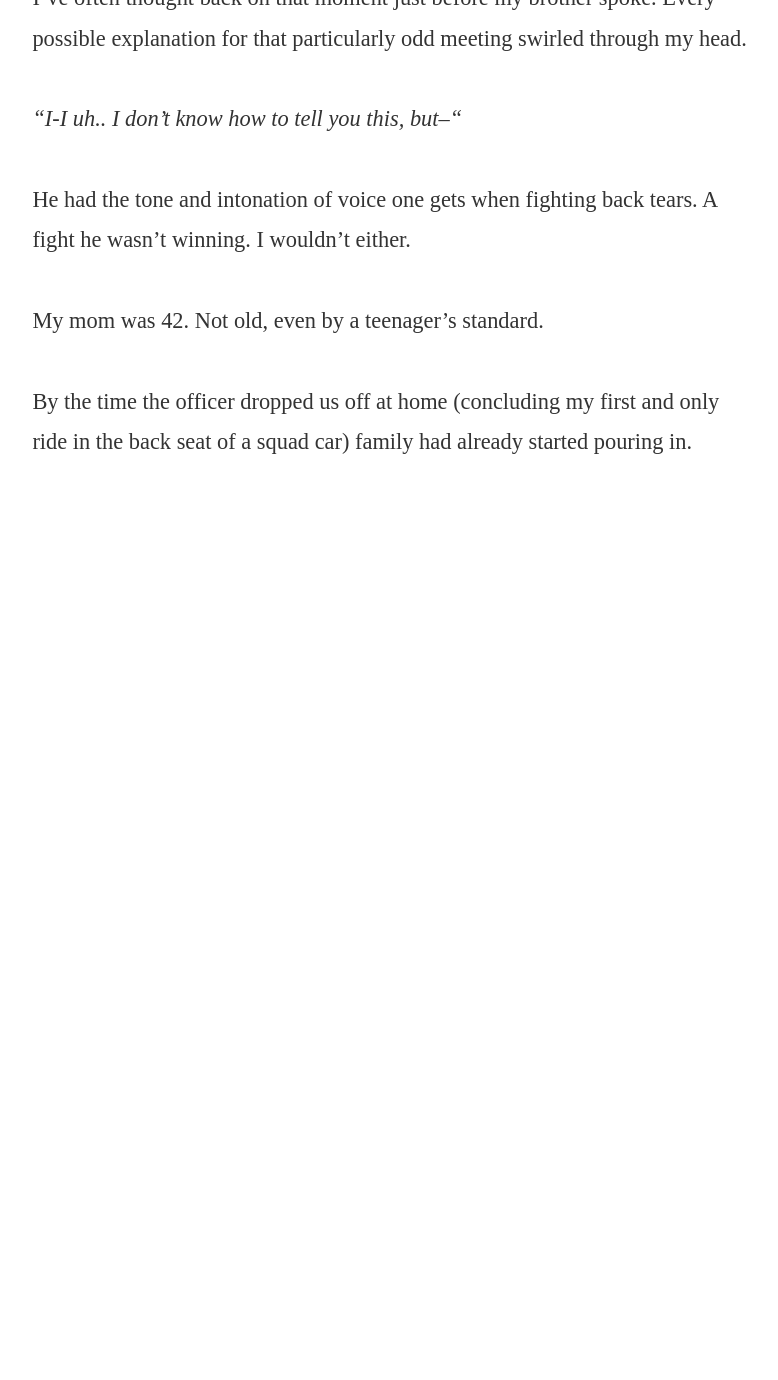
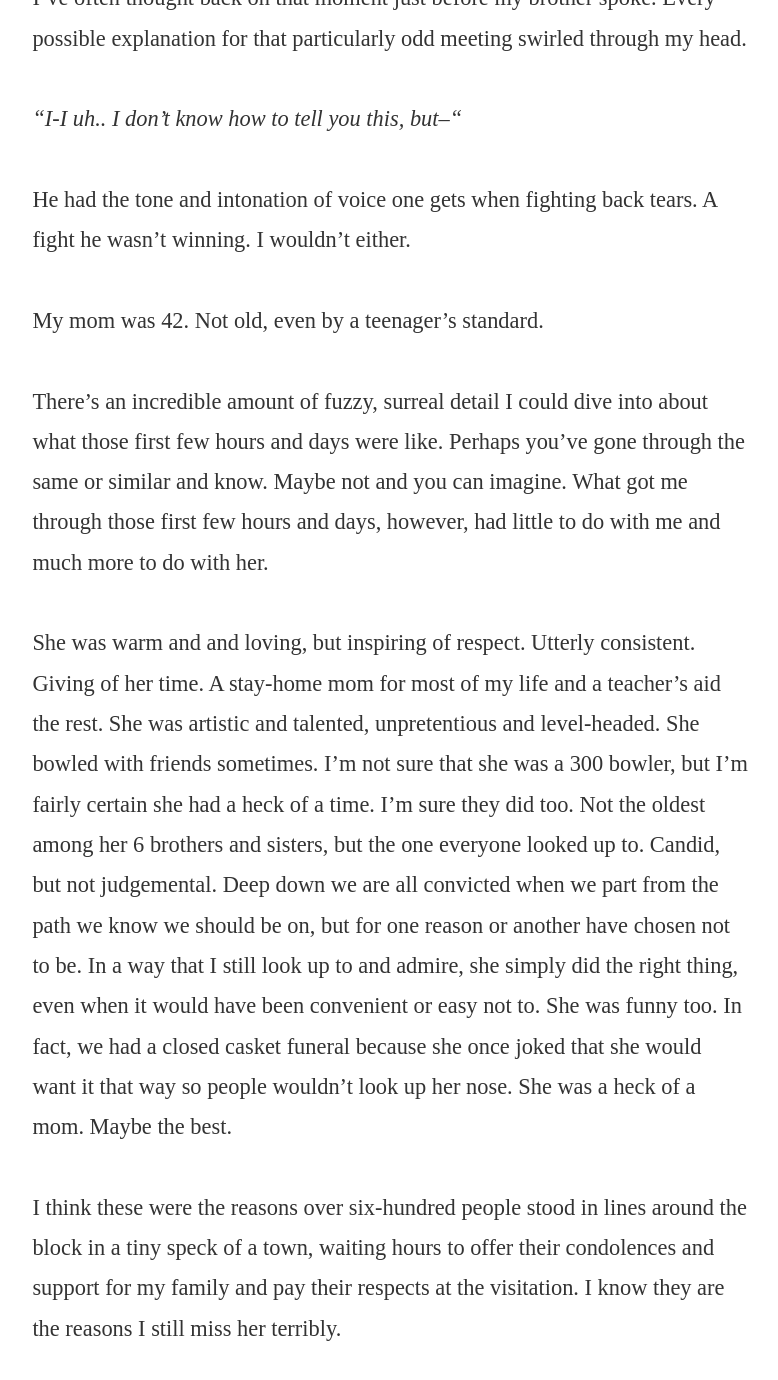
Before and after one commit to feilb/feilb.github.io, a Jekyll site: the page built from _posts/2013-08-23-just-another-day.markdown, in a window 1280 px wide and 1400 px high, scrolled down 2743 px. Shown: the top 1380 px of the window, without its empty margins (350-1128 px from the left). Built offline with Jekyll 4.4.1, drawn with Linux system fonts in a browser that asks for light colours; nearby versions of some CDN libraries; before the commit the page ends 3245 px from its top, so only the background shows below that; some of the changed text lies outside the part shown.

Commit message:
Updated 2013-08-23-just-another-day.markdown

```diff
--- a/_posts/2013-08-23-just-another-day.markdown
+++ b/_posts/2013-08-23-just-another-day.markdown
@@ -38,4 +38,22 @@ He had the tone and intonation of voice one gets when fighting back tears. A fig
 
 My mom was 42. Not old, even by a teenager's standard.
 
-By the time the officer dropped us off at home (concluding my first and only ride in the back seat of a squad car) family had already started pouring in.
+There's an incredible amount of fuzzy, surreal detail I could dive into about what those first few hours and days were like. Perhaps you've gone through the same or similar and know. Maybe not and you can imagine. What got me through those first few hours and days, however, had little to do with me and much more to do with her.
+
+She was warm and and loving, but inspiring of respect. Utterly consistent. Giving of her time. A stay-home mom for most of my life and a teacher's aid the rest. She was artistic and talented, unpretentious and level-headed. She bowled with friends sometimes. I'm not sure that she was a 300 bowler, but I'm fairly certain she had a heck of a time. I'm sure they did too. Not the oldest among her 6 brothers and sisters, but the one everyone looked up to. Candid, but not judgemental. Deep down we are all convicted when we part from the path we know we should be on, but for one reason or another have chosen not to be. In a way that I still look up to and admire, she simply did the right thing, even when it would have been convenient or easy not to. She was funny too. In fact, we had a closed casket funeral because she once joked that she would want it that way so people wouldn't look up her nose. She was a heck of a mom. Maybe the best.
+
+I think these were the reasons over six-hundred people stood in lines around the block in a tiny speck of a town, waiting hours to offer their condolences and support for my family and pay their respects at the visitation. I know they are the reasons I still miss her terribly.
+
+Now would be a good time to mention my dad who, in the face of such incredible trial, managed to carry on in holding together a grief stricken family of four kids. I aspire to his strength. Maybe corney to call your dad a hero, but if there is such a thing, he has been mine.
+
+Every milestone I pass in my life, I think about her. The first time I came home from college. Graduating. My wedding. My first kid, and, just 3 weeks ago, my second. At every one wishing for the experience of seeing the pride she would have undoubtedly had.
+
+In Romans, Paul writes:
+
+_"And we know that all things work together for good for those who love God, who are called according to his purpose" - Romans 8:28_
+
+It's a verse that has offered immeasurable consolation and strength in the face of what seemed an insurmountable obstacle. I am who I am as a result of the 18 years my mom spent raising me, _**and**_ of the 10 years since. The trials and challenges, successes and failures, days of great significance and days of inconsequence have, by God's mercy, worked for _my_ good.
+
+_All_ things.
+
+Yesterday was just another day-- but a day of great significance.
```
Also changed, not shown: other parts of _posts/2013-08-23-just-another-day.markdown (+1 -1 lines).
